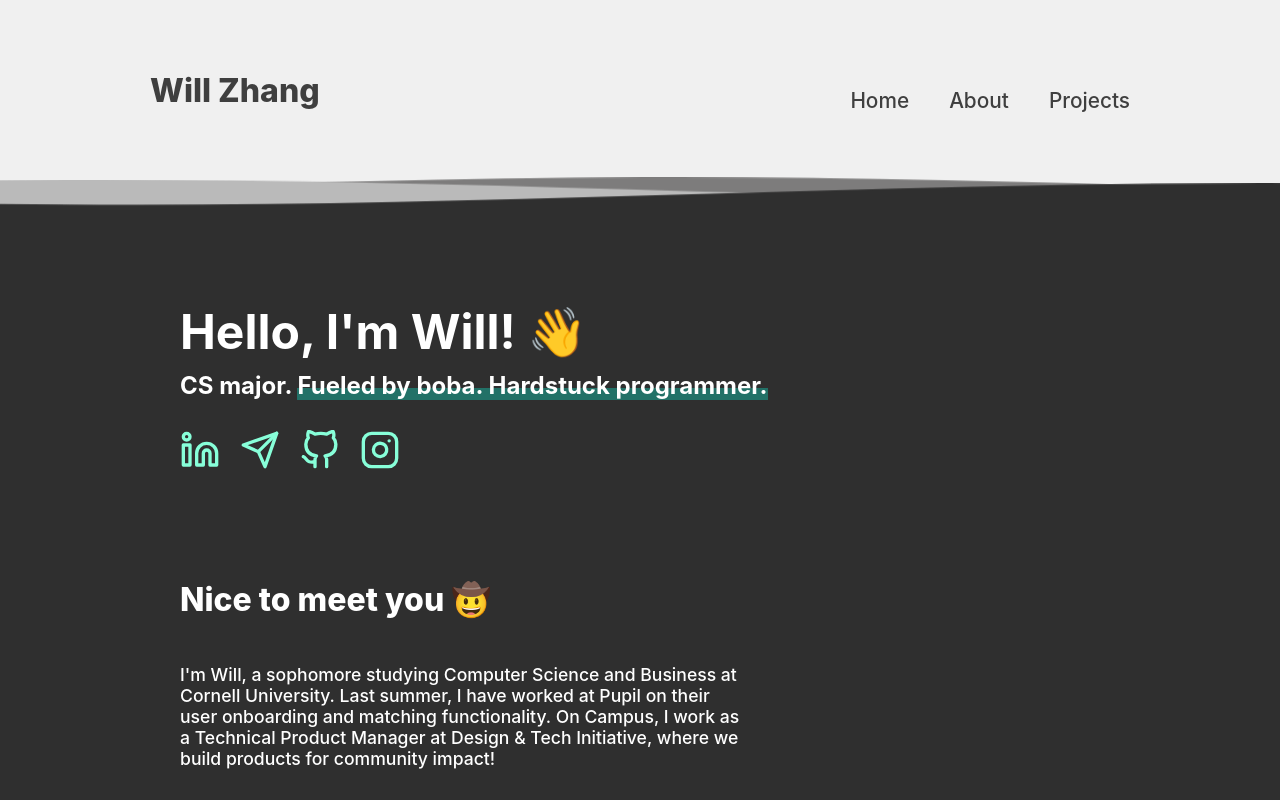
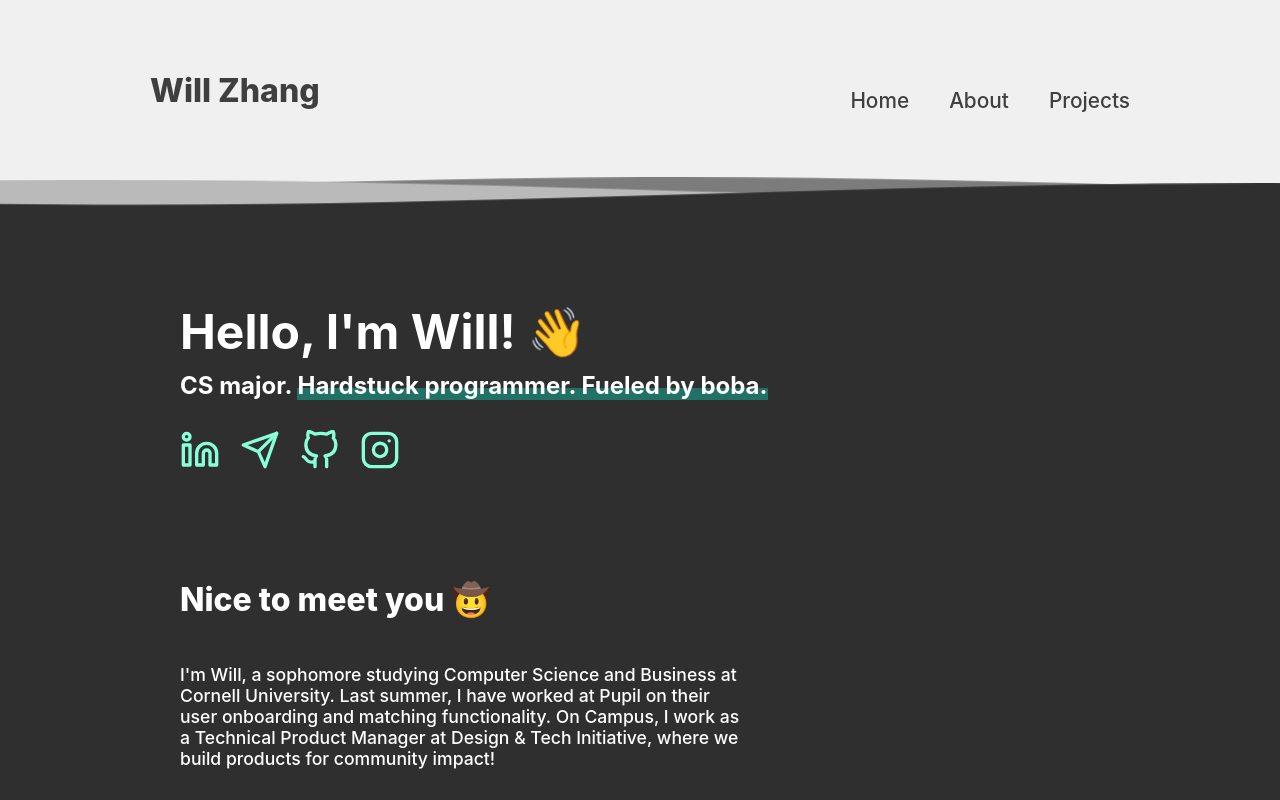
Before and after one commit to wizhaaa/wizhaa.com, a React (Create React App) app: page / in a window 1280 px wide. Shown: the top 800 px of the page. Built offline with nearby package versions, Linux system fonts and the light colour scheme.

Commit message:
reorder headline

```diff
--- a/src/pages/Home.tsx
+++ b/src/pages/Home.tsx
@@ -16,7 +16,7 @@ const Home = () => {
             <h4>
               CS major.{" "}
               <span className="highlight">
-                Fueled by boba. Hardstuck programmer.
+                Hardstuck programmer. Fueled by boba.
               </span>
             </h4>
 
```
